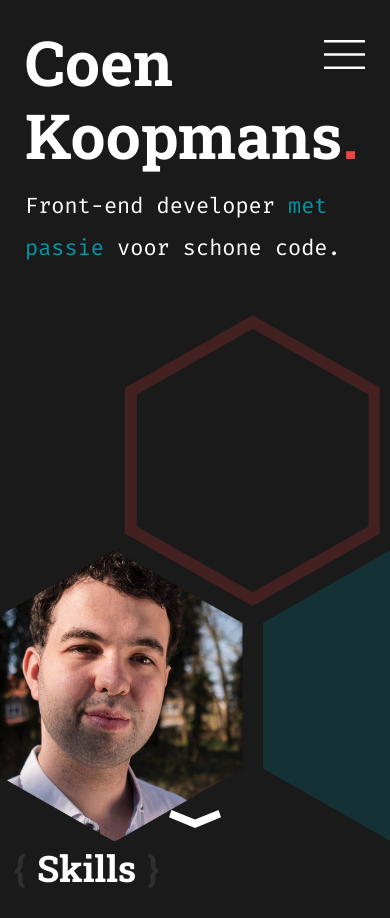
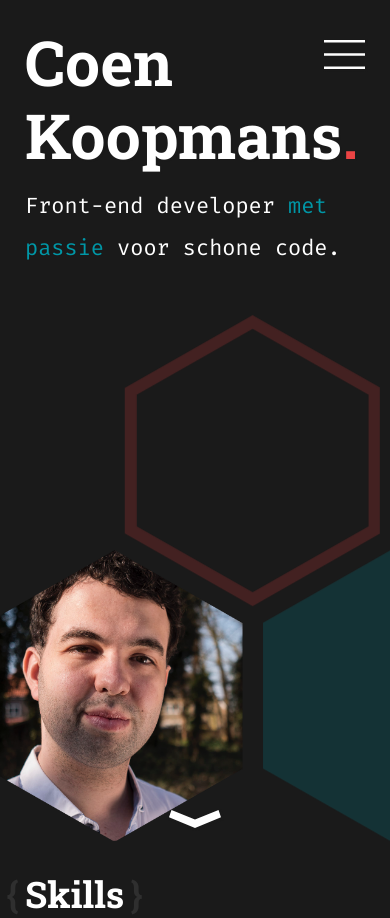
Before and after one commit to coenkoopmans/coenkoopmans.nl, an Angular app: page / in a window 390 px wide. Before the commit the page ends 892 px from the top, so only its background shows below. Built offline with nearby package versions, Linux system fonts and the light colour scheme.

Commit message:
Responsive improvements

```diff
--- a/src/app/shared/headings.scss
+++ b/src/app/shared/headings.scss
@@ -1,21 +1,22 @@
-$heading-distance: 0.3em;
+$heading-decoration-distance: 0.5em;
 
 .heading {
   &:before, &:after {
-    position: relative;
+    position: absolute;
     color: $color-gray-dark;
   }
   &:before {
     content: "{";
-    left: -$heading-distance;
+    left: -$heading-decoration-distance;
   }
   &:after {
     content: "}";
-    right: -$heading-distance;
+    right: -$heading-decoration-distance;
   }
 }
 
 h2.heading {
+  display: inline-block;
   position: relative;
   font-size: getVw($font-size-heading);
   font-weight: 700;
--- a/src/app/shared/layout.scss
+++ b/src/app/shared/layout.scss
@@ -1,4 +1,11 @@
 .container {
-  padding-left: 25px;
-  padding-right: 25px;
+  padding: calc(#{$padding-top-mobile}px - 3.5vw) #{$padding-left-right-mobile}px 0 #{$padding-left-right-mobile}px;
+
+  @include breakpoint('tablet') {
+    padding: calc(#{$padding-top-tablet}px - 1vw) #{$padding-left-right-tablet}px 0 #{$padding-left-right-tablet}px
+  }
+
+  @include breakpoint('desktop') {
+    padding: #{$padding-top-desktop}px #{$padding-left-right-desktop}px 0 #{$padding-left-right-desktop}px
+  }
 }
```
